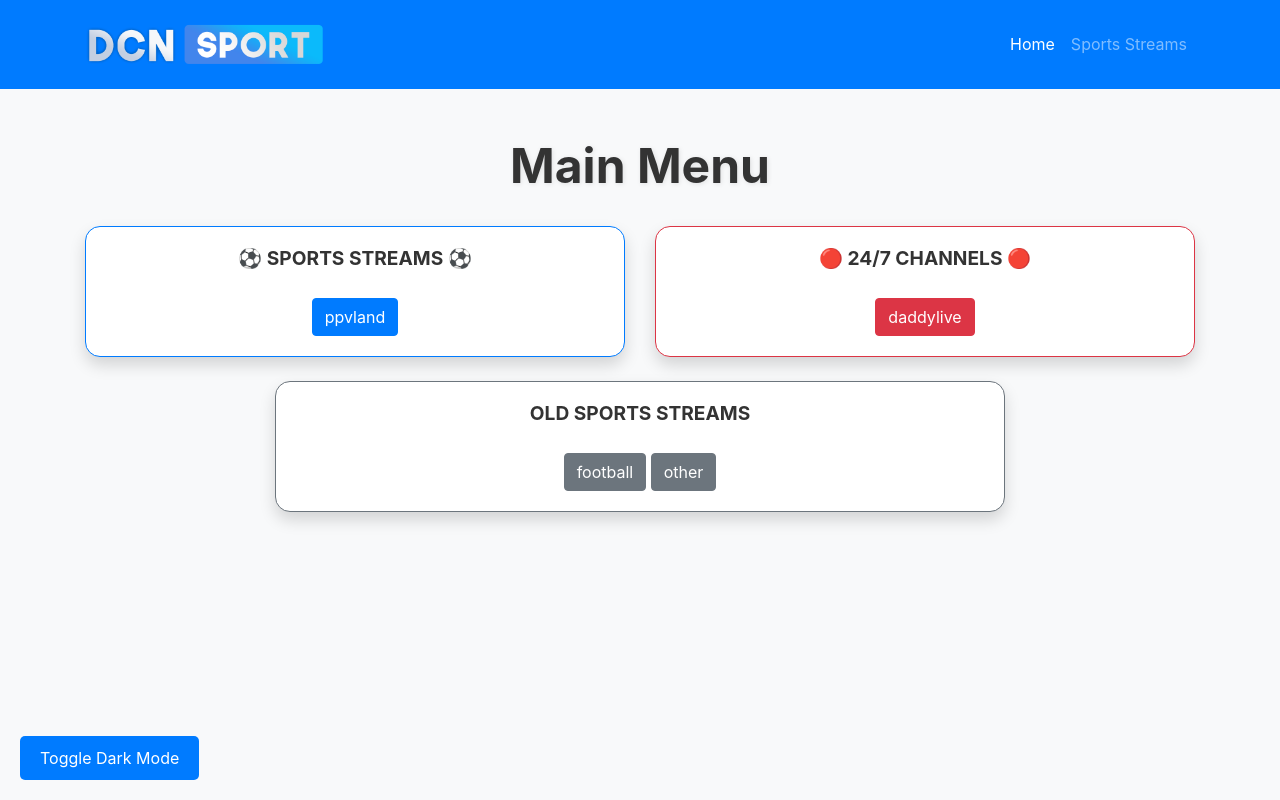
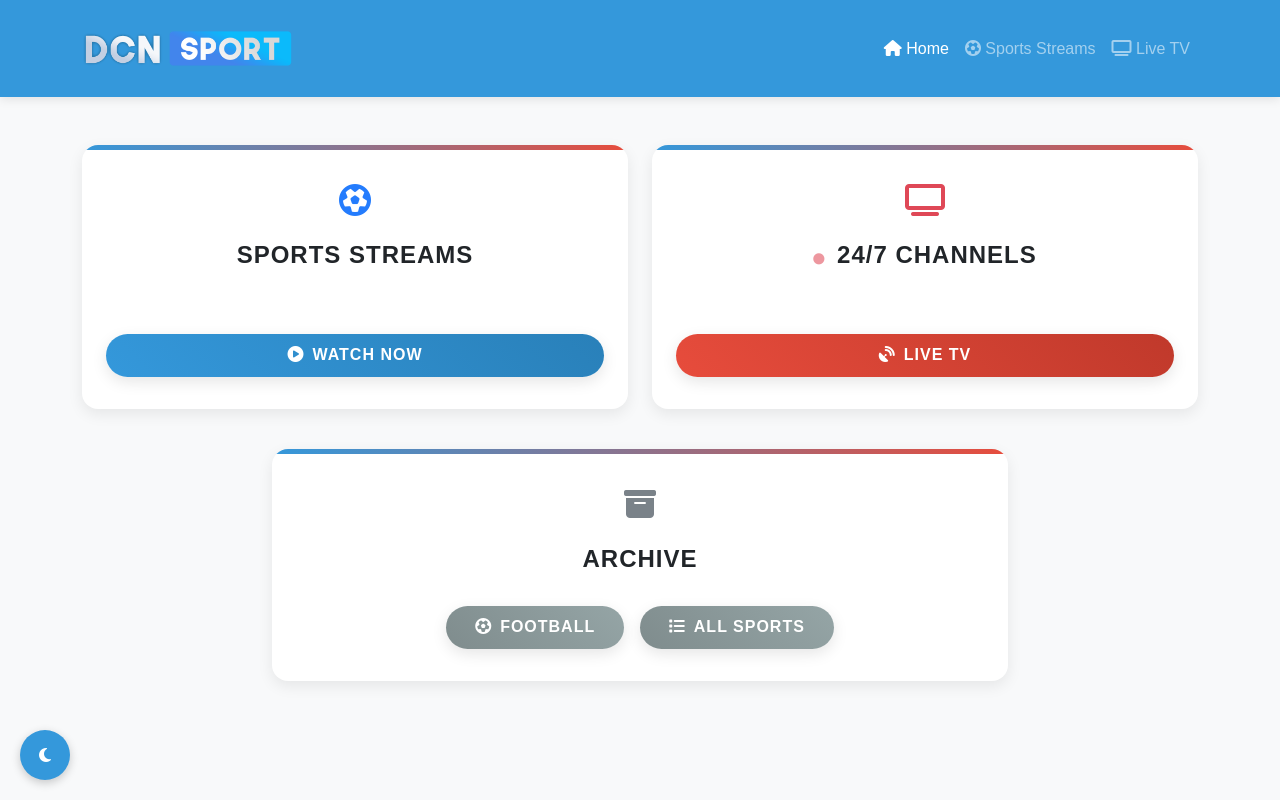
Before and after one commit to ArchieDxncan/DCN, a Flask app: page / in a window 1280 px wide. Run offline with Flask 3, Linux system fonts and the light colour scheme; some libraries are stand-ins or nearby versions.

Commit message:
Update menu.html

```diff
--- a/DUNCANSU/templates/menu.html
+++ b/DUNCANSU/templates/menu.html
@@ -3,128 +3,237 @@
 <head>
     <meta charset="UTF-8">
     <meta name="viewport" content="width=device-width, initial-scale=1.0">
-    <title>Main Menu</title>
-    <link rel="stylesheet" href="https://maxcdn.bootstrapcdn.com/bootstrap/4.5.2/css/bootstrap.min.css">
+    <title>DCN Sports | Main Menu</title>
+    <link rel="stylesheet" href="https://cdn.jsdelivr.net/npm/bootstrap@5.3.2/dist/css/bootstrap.min.css">
+    <link rel="stylesheet" href="https://cdnjs.cloudflare.com/ajax/libs/font-awesome/6.4.2/css/all.min.css">
     <style>
-        /* Default styles for light mode */
+        :root {
+            --primary-color: #3498db;
+            --secondary-color: #2c3e50;
+            --accent-color: #e74c3c;
+            --light-bg: #f8f9fa;
+            --dark-bg: #121212;
+            --dark-card: #1e1e1e;
+            --light-text: #f8f9fa;
+            --dark-text: #333;
+        }
+
         body {
-            background-color: #f8f9fa;
-            color: #333;
+            background-color: var(--light-bg);
+            color: var(--dark-text);
+            font-family: 'Poppins', sans-serif;
+            transition: all 0.3s ease;
         }
 
         .navbar {
-            background-color: #007bff;
+            background-color: var(--primary-color);
+            box-shadow: 0 2px 10px rgba(0, 0, 0, 0.1);
+            padding: 1rem 0;
+        }
+
+        .navbar-brand img {
+            transition: transform 0.3s;
+        }
+
+        .navbar-brand img:hover {
+            transform: scale(1.05);
         }
 
         .main-menu-header {
-            font-size: 3rem;
-            font-weight: bold;
-            color: #333;
-            text-shadow: 1px 1px 5px rgba(0, 0, 0, 0.1);
-            margin-bottom: 2rem;
+            font-size: 2.8rem;
+            font-weight: 700;
+            background: linear-gradient(45deg, var(--primary-color), var(--secondary-color));
+            -webkit-background-clip: text;
+            -webkit-text-fill-color: transparent;
+            background-clip: text;
+            text-align: center;
+            margin-bottom: 2.5rem;
+            position: relative;
         }
 
         .card {
-            border-radius: 15px;
+            border: none;
+            border-radius: 1rem;
             overflow: hidden;
-            transition: transform 0.3s, box-shadow 0.3s;
+            box-shadow: 0 5px 15px rgba(0, 0, 0, 0.08);
+            transition: transform 0.4s, box-shadow 0.4s;
+            margin-bottom: 1.5rem;
+            position: relative;
+        }
+
+        .card::before {
+            content: '';
+            position: absolute;
+            top: 0;
+            left: 0;
+            width: 100%;
+            height: 5px;
+            background: linear-gradient(90deg, var(--primary-color), var(--accent-color));
         }
 
         .card:hover {
             transform: translateY(-10px);
-            box-shadow: 0 8px 16px rgba(0, 0, 0, 0.2);
+            box-shadow: 0 15px 25px rgba(0, 0, 0, 0.15);
+        }
+
+        .card-body {
+            padding: 2rem 1.5rem;
         }
 
         .card-title {
-            font-size: 1.2rem;
-            font-weight: bold;
-            white-space: nowrap;
+            font-size: 1.5rem;
+            font-weight: 700;
+            margin-bottom: 1.5rem;
+            position: relative;
+            text-transform: uppercase;
+            letter-spacing: 1px;
+        }
+
+        .btn {
+            border-radius: 50px;
+            padding: 0.6rem 1.8rem;
+            font-weight: 600;
+            text-transform: uppercase;
+            letter-spacing: 1px;
+            transition: all 0.3s;
+            position: relative;
             overflow: hidden;
-            text-overflow: ellipsis;
+            z-index: 1;
+            box-shadow: 0 5px 15px rgba(0, 0, 0, 0.1);
+        }
+
+        .btn:hover {
+            transform: translateY(-3px);
+            box-shadow: 0 8px 20px rgba(0, 0, 0, 0.15);
+        }
+
+        .btn-primary {
+            background: linear-gradient(45deg, #3498db, #2980b9);
+            border: none;
+        }
+
+        .btn-danger {
+            background: linear-gradient(45deg, #e74c3c, #c0392b);
+            border: none;
+        }
+
+        .btn-secondary {
+            background: linear-gradient(45deg, #7f8c8d, #95a5a6);
+            border: none;
+        }
+
+        .toggle-dark-mode {
+            position: fixed;
+            bottom: 20px;
+            left: 20px;
+            width: 50px;
+            height: 50px;
+            border-radius: 50%;
+            background: var(--primary-color);
+            border: none;
+            color: white;
+            display: flex;
+            justify-content: center;
+            align-items: center;
+            cursor: pointer;
+            box-shadow: 0 3px 10px rgba(0, 0, 0, 0.2);
+            z-index: 100;
+            transition: all 0.3s;
+        }
+
+        .toggle-dark-mode:hover {
+            transform: scale(1.1);
+            box-shadow: 0 5px 15px rgba(0, 0, 0, 0.3);
+        }
+
+        .icon-container {
+            font-size: 2rem;
+            margin-bottom: 1rem;
+            opacity: 0.9;
         }
 
         /* Dark mode styles */
         body.dark-mode {
-            background-color: #1a1a1a;
-            color: #fff;
+            background-color: var(--dark-bg);
+            color: var(--light-text);
         }
 
         body.dark-mode .navbar {
-            background-color: #495057;
+            background-color: var(--secondary-color);
         }
 
         body.dark-mode .card {
-            background-color: #333;
-            border: 1px solid #6c757d;
+            background-color: var(--dark-card);
+            box-shadow: 0 5px 15px rgba(0, 0, 0, 0.3);
         }
 
-        body.dark-mode .card-title {
-            color: #fff;
+        body.dark-mode .card-title,
+        body.dark-mode .card-text {
+            color: var(--light-text);
         }
 
-        /* Button styles */
-        .btn-primary {
-            background-color: #007bff;
-            border-color: #007bff;
+        body.dark-mode .main-menu-header {
+            background: linear-gradient(45deg, #3498db, #9b59b6);
+            -webkit-background-clip: text;
+            background-clip: text;
         }
 
-        .btn-primary:hover {
-            background-color: #0056b3;
-            border-color: #0056b3;
+        @media (max-width: 768px) {
+            .main-menu-header {
+                font-size: 2.2rem;
+            }
+
+            .card-title {
+                font-size: 1.3rem;
+            }
         }
 
-        /* Custom style for the "Other Sports Streams" button */
-        .btn-secondary, body.dark-mode .btn-secondary {
-            background-color: #6c757d; /* Gray color */
-            border-color: #6c757d;
+        /* Pulse animation for live indicator */
+        .live-pulse {
+            position: relative;
+            display: inline-block;
+            animation: pulse 1.5s infinite;
         }
 
-        .btn-secondary:hover, body.dark-mode .btn-secondary:hover {
-            background-color: #5a6268; /* Darker gray on hover */
-            border-color: #545b62;
-        }
-
-        /* Toggle button styling */
-        .toggle-dark-mode {
-            position: fixed;
-            bottom: 20px;
-            left: 20px;
-            background-color: #007bff;
-            border: none;
-            padding: 10px 20px;
-            color: white;
-            cursor: pointer;
-            border-radius: 5px;
-        }
-
-        /* Main Menu header for dark mode */
-        body.dark-mode .main-menu-header {
-            color: #fff;
-            text-shadow: 1px 1px 5px rgba(0, 0, 0, 0.3);
+        @keyframes pulse {
+            0% {
+                opacity: 1;
+            }
+            50% {
+                opacity: 0.5;
+            }
+            100% {
+                opacity: 1;
+            }
         }
     </style>
 </head>
 <body>
     <!-- Dark Mode Toggle Button -->
-    <button class="toggle-dark-mode" id="darkModeToggle">Toggle Dark Mode</button>
+    <button class="toggle-dark-mode" id="darkModeToggle">
+        <i class="fas fa-moon" id="darkModeIcon"></i>
+    </button>
 
     <!-- Header with Navbar -->
     <header>
-        <nav class="navbar navbar-expand-lg navbar-dark bg-primary">
+        <nav class="navbar navbar-expand-lg navbar-dark">
             <div class="container">
                 <a class="navbar-brand" href="/">
-                    <img src="/static/dcn%20sports.png" alt="Archie's Sports Streams" width="250" height="auto" />
-                  </a>
-                <button class="navbar-toggler" type="button" data-toggle="collapse" data-target="#navbarNav" aria-controls="navbarNav" aria-expanded="false" aria-label="Toggle navigation">
+                    <img src="/static/dcn%20sports.png" alt="Duncan Sports" width="220" height="auto" />
+                </a>
+                <button class="navbar-toggler" type="button" data-bs-toggle="collapse" data-bs-target="#navbarNav" aria-controls="navbarNav" aria-expanded="false" aria-label="Toggle navigation">
                     <span class="navbar-toggler-icon"></span>
                 </button>
                 <div class="collapse navbar-collapse" id="navbarNav">
-                    <ul class="navbar-nav ml-auto">
-                        <li class="nav-item active">
-                            <a class="nav-link" href="/">Home</a>
+                    <ul class="navbar-nav ms-auto">
+                        <li class="nav-item">
+                            <a class="nav-link active" href="/"><i class="fas fa-home"></i> Home</a>
                         </li>
                         <li class="nav-item">
-                            <a class="nav-link" href="/matches/ppvland">Sports Streams</a>
+                            <a class="nav-link" href="/matches/ppvland"><i class="fas fa-futbol"></i> Sports Streams</a>
+                        </li>
+                        <li class="nav-item">
+                            <a class="nav-link" href="/livetv"><i class="fas fa-tv"></i> Live TV</a>
                         </li>
                     </ul>
                 </div>
@@ -134,65 +243,101 @@
 
     <!-- Main Content -->
     <div class="container my-5">
-        <h1 class="text-center main-menu-header">Main Menu</h1>
+
         <div class="row justify-content-center">
-            <!-- Football Streams and Live TV on the top row -->
+            <!-- Sports Streams Card -->
             <div class="col-md-6 mb-4">
-                <div class="card border-primary shadow text-center">
-                    <div class="card-body">
-                        <h5 class="card-title">⚽ SPORTS STREAMS ⚽</h5>
-                        <a href="https://duncansu.miniduncan.net/matches/ppvland" class="btn btn-primary mt-3">ppvland</a>
+                <div class="card h-100 text-center">
+                    <div class="card-body d-flex flex-column justify-content-between">
+                        <div>
+                            <div class="icon-container">
+                                <i class="fas fa-futbol text-primary"></i>
+                            </div>
+                            <h5 class="card-title">Sports Streams</h5>
+                        </div>
+                        <a href="https://duncansu.miniduncan.net/matches/ppvland" class="btn btn-primary mt-3">
+                            <i class="fas fa-play-circle me-2"></i>Watch Now
+                        </a>
                     </div>
                 </div>
             </div>
 
+            <!-- 24/7 Channels Card -->
             <div class="col-md-6 mb-4">
-                <div class="card border-danger shadow text-center">
-                    <div class="card-body">
-                        <h5 class="card-title">🔴 24/7 CHANNELS 🔴</h5>
-                        <a href="/livetv" class="btn btn-danger mt-3">daddylive</a>
+                <div class="card h-100 text-center">
+                    <div class="card-body d-flex flex-column justify-content-between">
+                        <div>
+                            <div class="icon-container">
+                                <i class="fas fa-tv text-danger"></i>
+                            </div>
+                            <h5 class="card-title">
+                                <span class="live-pulse"><i class="fas fa-circle text-danger me-1" style="font-size: 0.7rem;"></i></span>
+                                24/7 Channels
+                            </h5>
+                        </div>
+                        <a href="/livetv" class="btn btn-danger mt-3">
+                            <i class="fas fa-satellite-dish me-2"></i>Live TV
+                        </a>
                     </div>
                 </div>
             </div>
         </div>
 
-        <!-- All Sports Streams below with a smaller size -->
-        <div class="row justify-content-center">
-            <div class="col-md-8 mb-4">
-                <div class="card border-secondary shadow text-center">
+        <!-- Archive Section -->
+        <div class="row justify-content-center mt-3">
+            <div class="col-md-8">
+                <div class="card text-center">
                     <div class="card-body">
-                        <h5 class="card-title">OLD SPORTS STREAMS</h5>
-                        <a href="/matches/football" class="btn btn-secondary mt-3">football</a>
-                        <a href="/schedule" class="btn btn-secondary mt-3">other</a>
+                        <div class="icon-container">
+                            <i class="fas fa-archive text-secondary"></i>
+                        </div>
+                        <h5 class="card-title">Archive</h5>
+                        <div class="d-flex justify-content-center gap-3 flex-wrap">
+                            <a href="/matches/football" class="btn btn-secondary mt-2">
+                                <i class="fas fa-futbol me-2"></i>Football
+                            </a>
+                            <a href="/schedule" class="btn btn-secondary mt-2">
+                                <i class="fas fa-list me-2"></i>All Sports
+                            </a>
+                        </div>
                     </div>
                 </div>
             </div>
         </div>
     </div>
 
-    <script src="https://code.jquery.com/jquery-3.5.1.slim.min.js"></script>
-    <script src="https://cdn.jsdelivr.net/npm/bootstrap@4.5.2/dist/js/bootstrap.bundle.min.js"></script>
+    <script src="https://cdn.jsdelivr.net/npm/bootstrap@5.3.2/dist/js/bootstrap.bundle.min.js"></script>
 
     <script>
-        // Check for dark mode preference in localStorage when the page loads
+        // Check for dark mode preference in localStorage
         const darkModePreference = localStorage.getItem('darkMode') === 'enabled';
+        const darkModeToggle = document.getElementById('darkModeToggle');
+        const darkModeIcon = document.getElementById('darkModeIcon');
 
         // Apply dark mode if previously enabled
         if (darkModePreference) {
             document.body.classList.add('dark-mode');
+            darkModeIcon.classList.remove('fa-moon');
+            darkModeIcon.classList.add('fa-sun');
         }
 
-        // Dark mode toggle button functionality
-        const toggleButton = document.getElementById('darkModeToggle');
-        toggleButton.addEventListener('click', function() {
-            // Toggle dark mode class
+        // Dark mode toggle functionality
+        darkModeToggle.addEventListener('click', function() {
             document.body.classList.toggle('dark-mode');
 
-            // Save the dark mode preference to localStorage
+            // Update icon
+            if (document.body.classList.contains('dark-mode')) {
+                darkModeIcon.classList.remove('fa-moon');
+                darkModeIcon.classList.add('fa-sun');
+            } else {
+                darkModeIcon.classList.remove('fa-sun');
+                darkModeIcon.classList.add('fa-moon');
+            }
+
+            // Save preference to localStorage
             const isDarkMode = document.body.classList.contains('dark-mode');
             localStorage.setItem('darkMode', isDarkMode ? 'enabled' : 'disabled');
         });
     </script>
-
 </body>
 </html>
```
